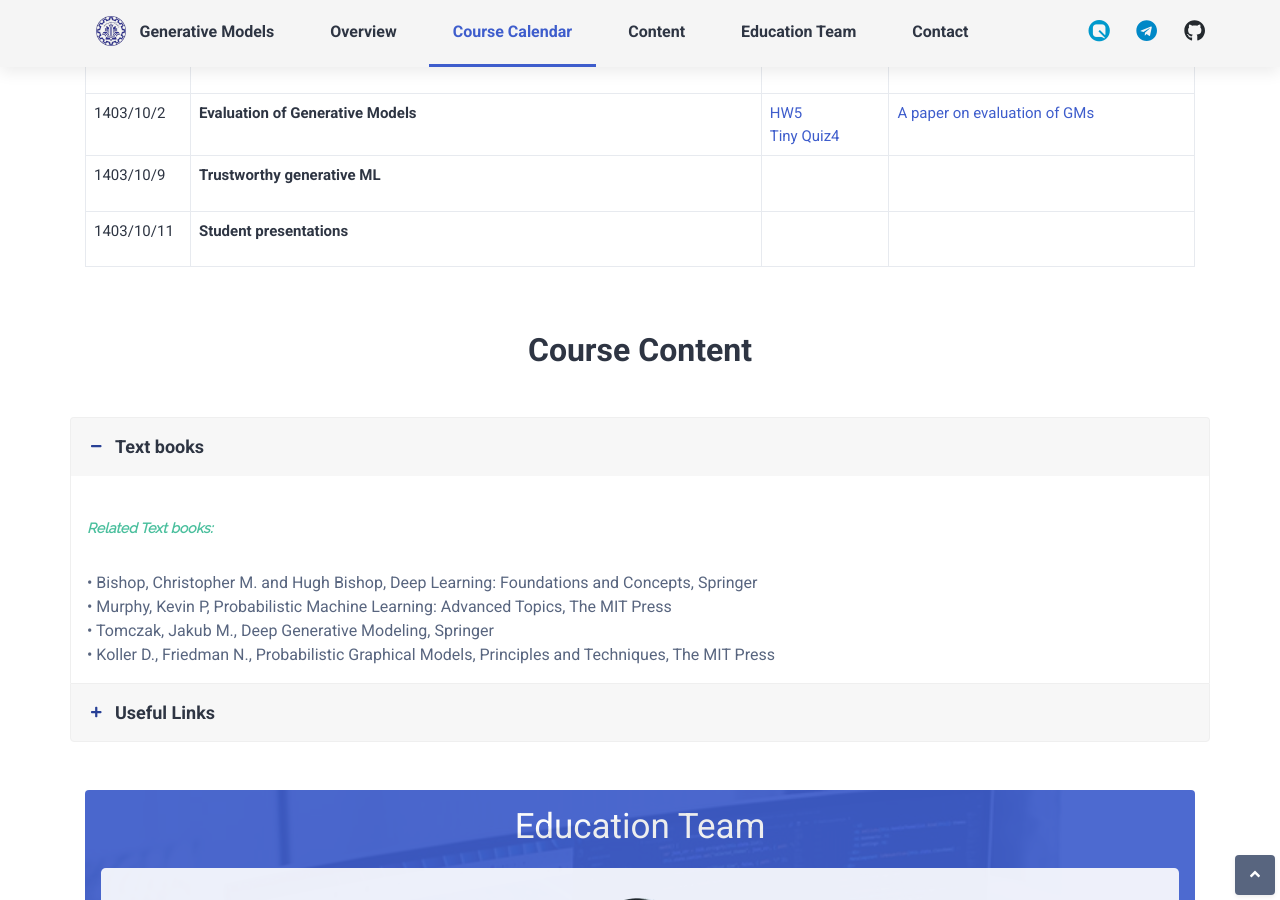
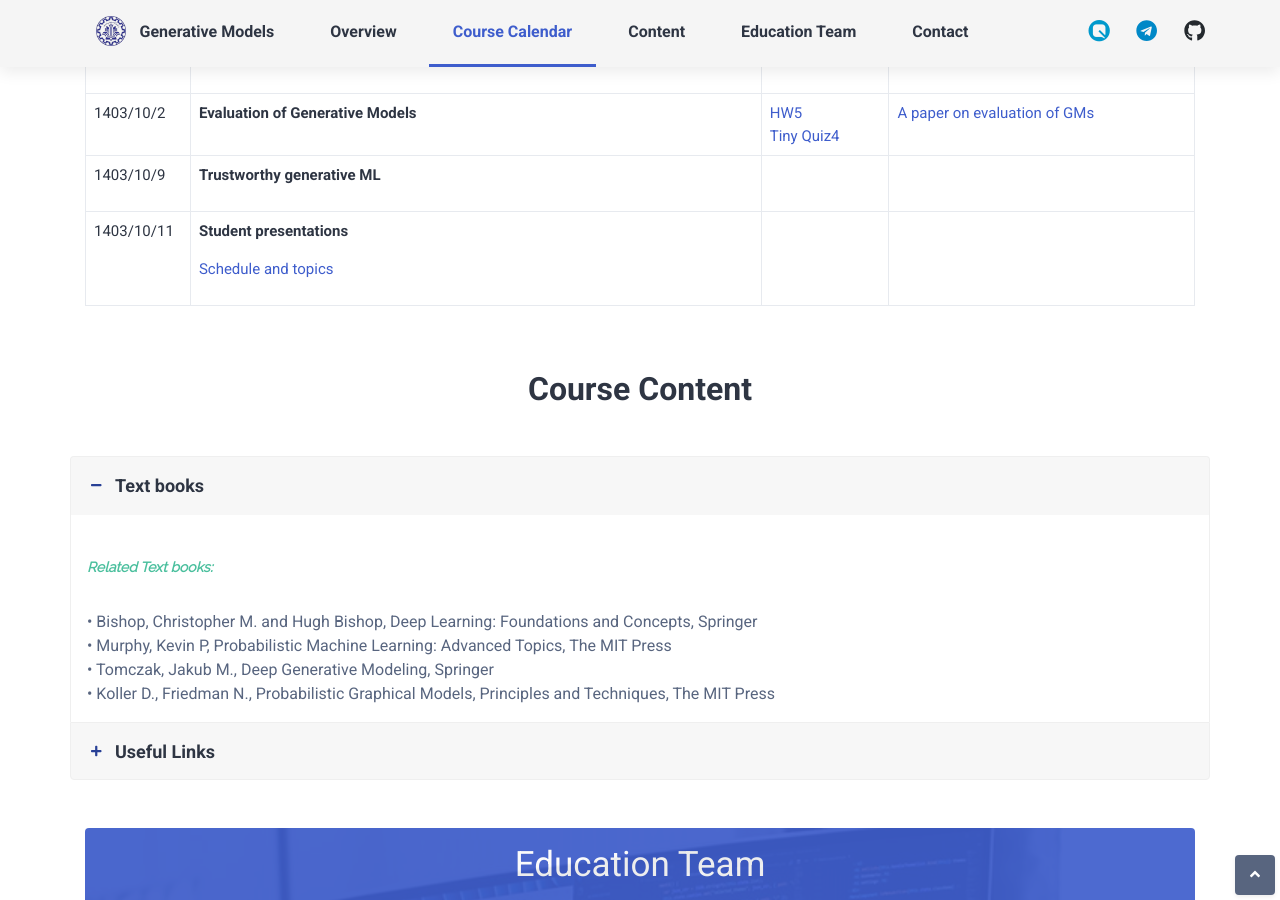
Before and after one commit to Sharif-CS-GenerativeModels/Sharif-CS-GenerativeModels.github.io, a Jekyll site: the page built from index.html, in a window 1280 px wide and 900 px high, scrolled down 2444 px. Built offline with Jekyll 4.4.1, drawn with Linux system fonts in a browser that asks for light colours; some web fonts are replaced; comment, search, counter and statistics services are not loaded.

Commit message:
Update calendar.yml

```diff
--- a/_data/calendar.yml
+++ b/_data/calendar.yml
@@ -285,6 +285,8 @@
   subjects:
     - title: "**Student presentations**"
       link: ""
+    - title: "Schedule and topics"
+      link: "https://docs.google.com/spreadsheets/d/1V5lP3vas25Hg9FIx52Zn25mevlxW-SiHZdS3HsFhWrc/edit?gid=0#gid=0"
   assignment: []
   sections: []
   color: ""
```
